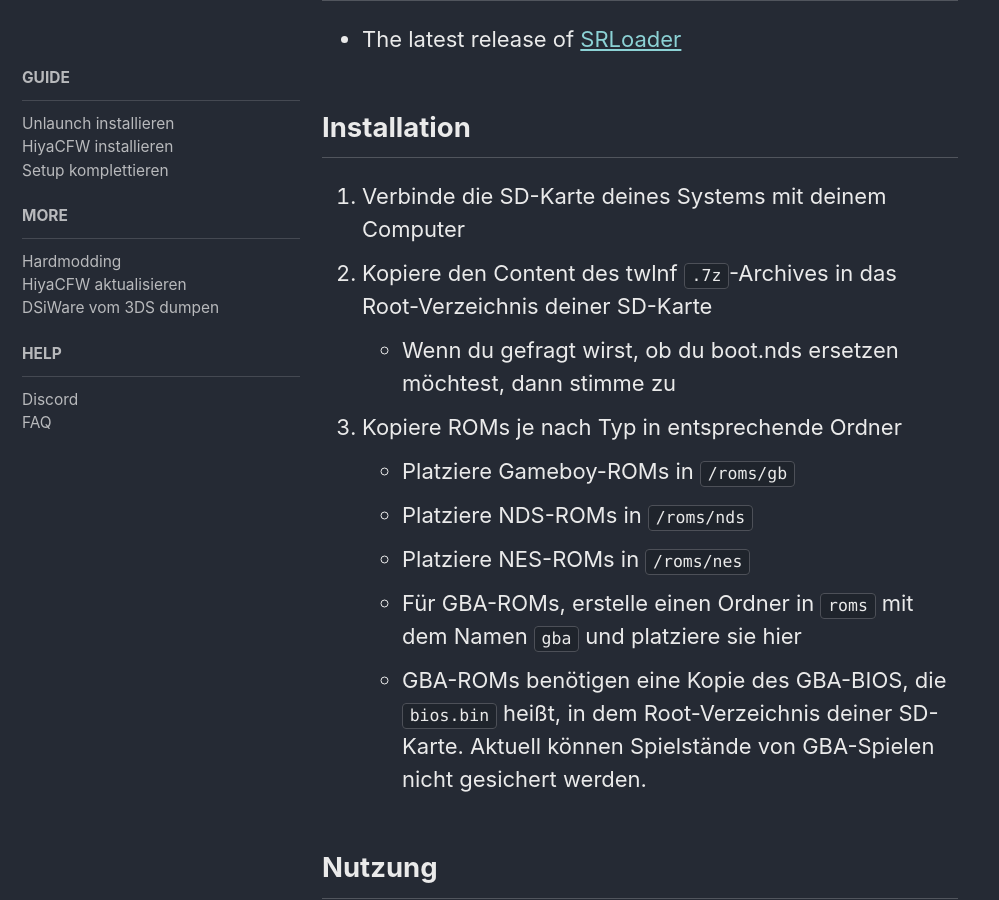
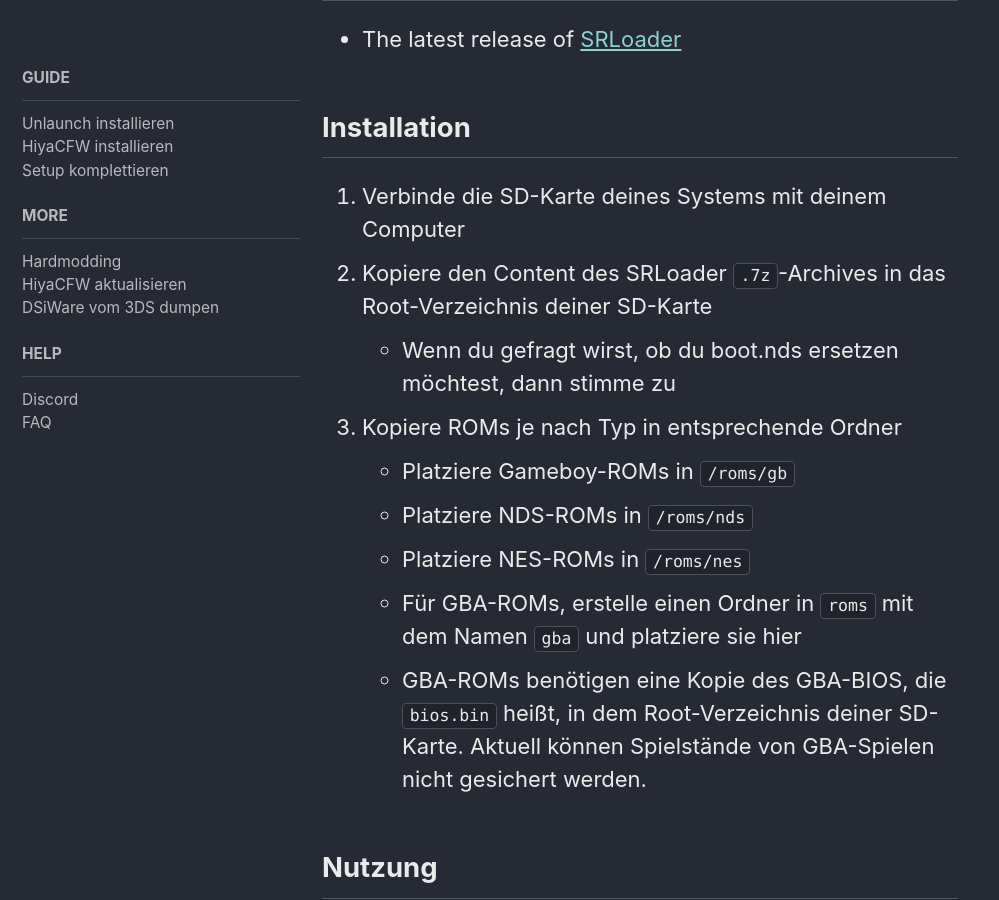
Before and after one commit to schrmh/dsi.de.cfw.guide, a Jekyll site: the page built from more/using-srloader.md, in a window 1280 px wide and 900 px high, scrolled down 1077 px. Shown: the whole window, without its empty margins (0-999 px from the left). Built offline with Jekyll 4.4.1, drawn with Linux system fonts in a browser that asks for light colours; nearby versions of some CDN libraries.

Commit message:
Update using-srloader.md
https://github.com/emiyl/dsi.cfw.guide/commit/df55f8a7cfa3af1ad3b62a3ad72018a816a5c8dc

```diff
--- a/more/using-srloader.md
+++ b/more/using-srloader.md
@@ -18,7 +18,7 @@
 
 ## Installation
 1. Verbinde die SD-Karte deines Systems mit deinem Computer
-2. Kopiere den Content des twlnf `.7z`-Archives in das Root-Verzeichnis deiner SD-Karte
+2. Kopiere den Content des SRLoader `.7z`-Archives in das Root-Verzeichnis deiner SD-Karte
   - Wenn du gefragt wirst, ob du boot.nds ersetzen möchtest, dann stimme zu
 3. Kopiere ROMs je nach Typ in entsprechende Ordner
   - Platziere Gameboy-ROMs in `/roms/gb`
```
